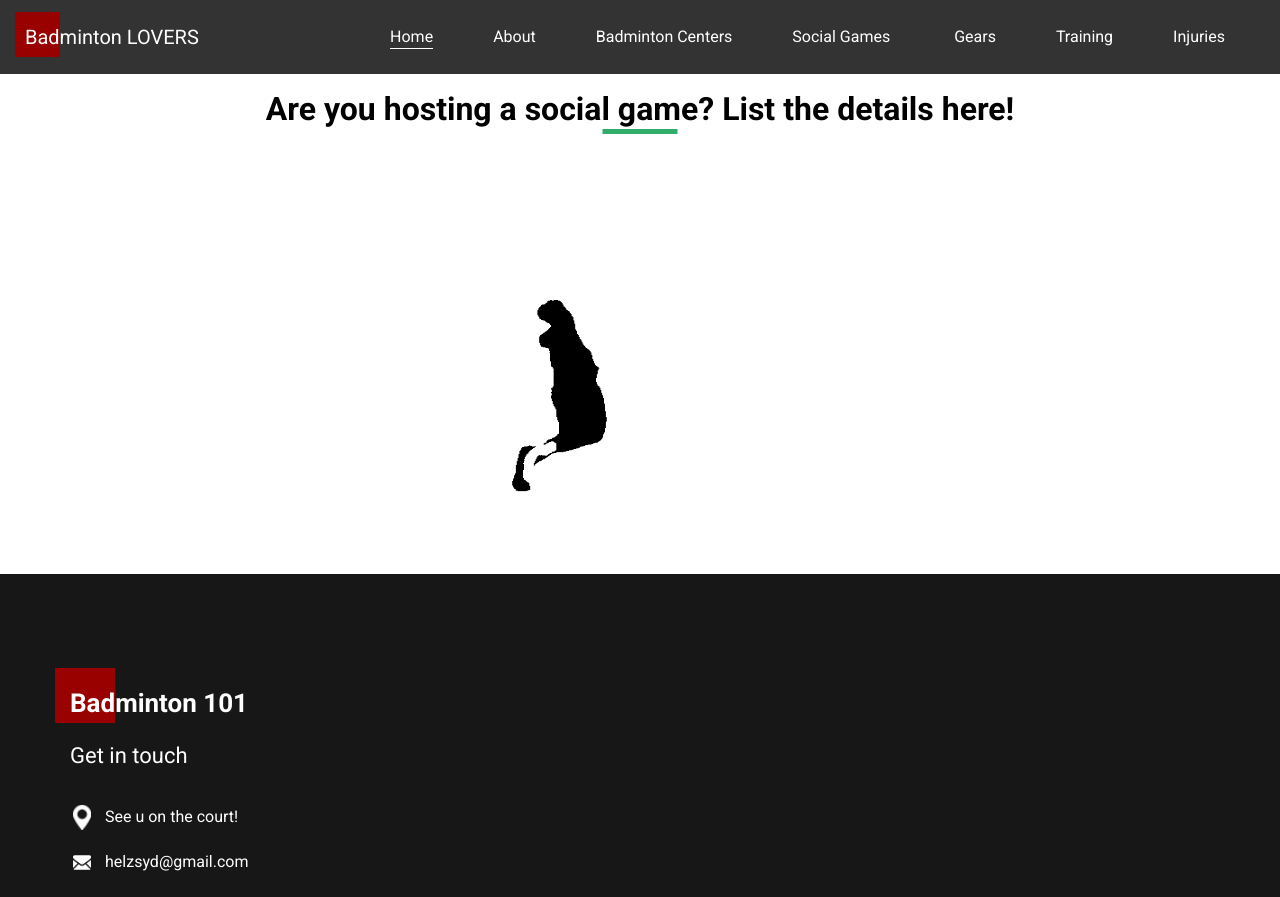
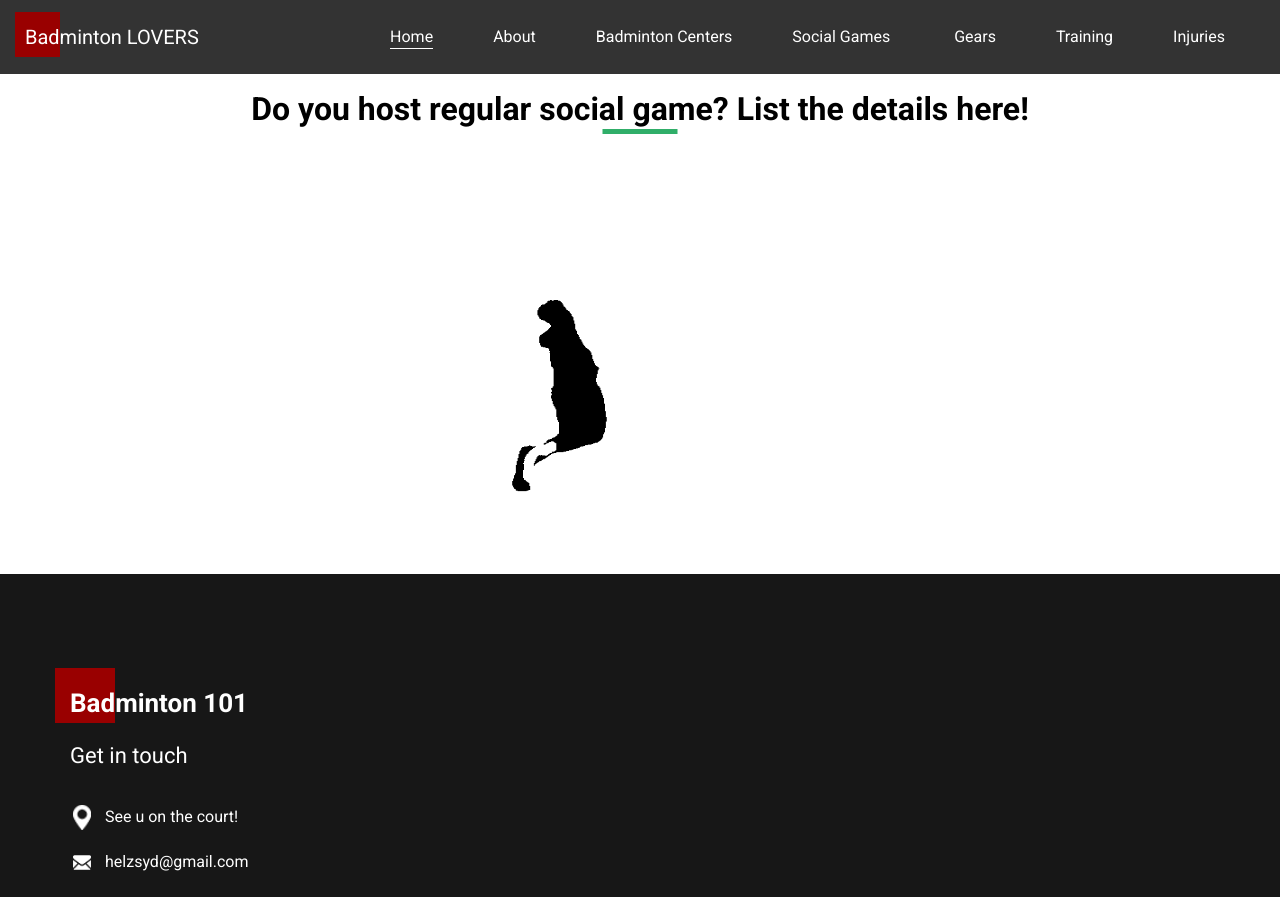
Before and after one commit to HelzSyd/Badminton101AU, a plain HTML site: page sg.html in a window 1280 px wide. Shown: the top 897 px of the page. Drawn offline with nearby package versions, Linux system fonts and the light colour scheme.

Commit message:
Update sg.html
update sg

```diff
--- a/sg.html
+++ b/sg.html
@@ -100,7 +100,7 @@
 
     <div class="heading_container">
       <h2>
-        Are you hosting a social game? List the details here!
+        Do you host regular social game? List the details here!
       </h2>
 
         </div>
```
